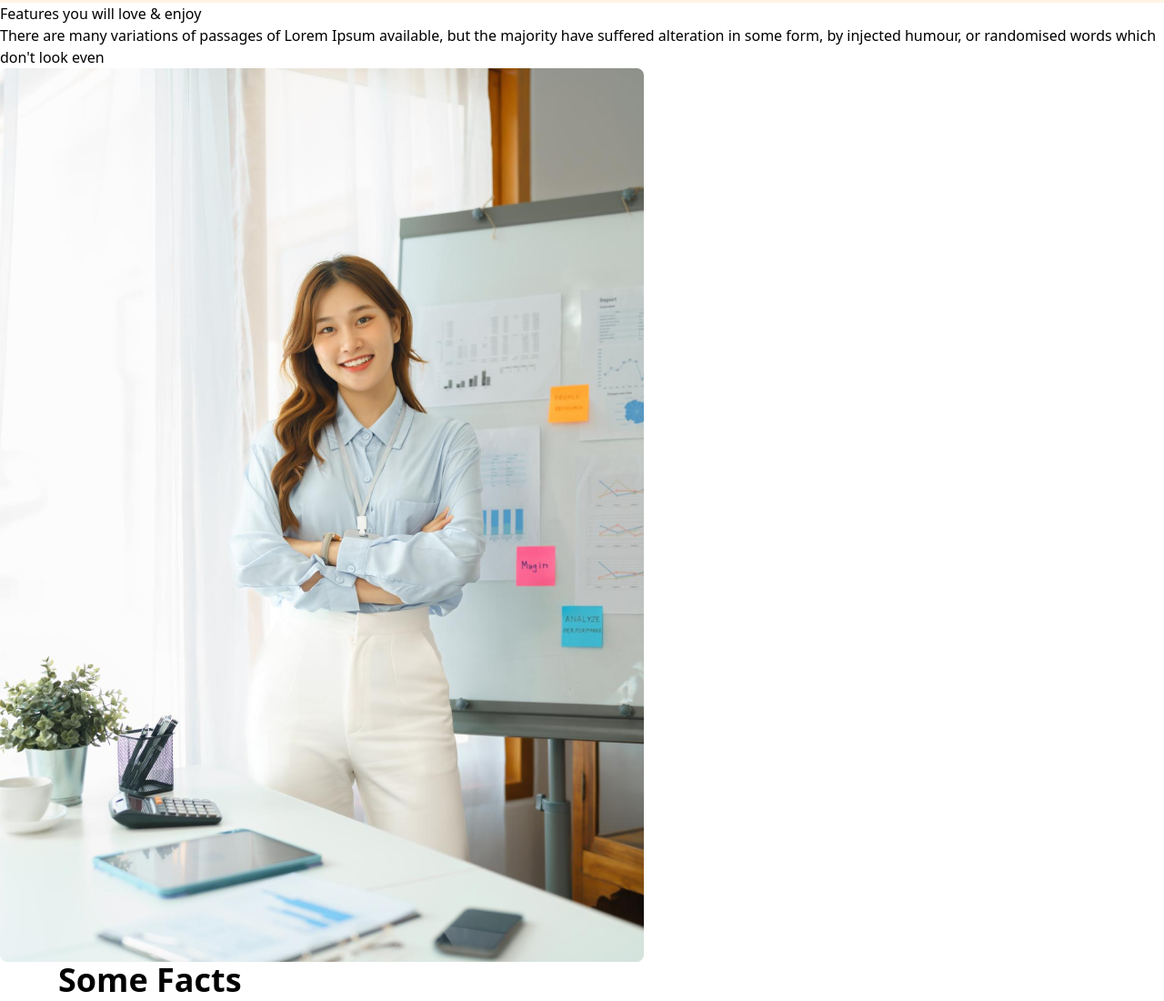
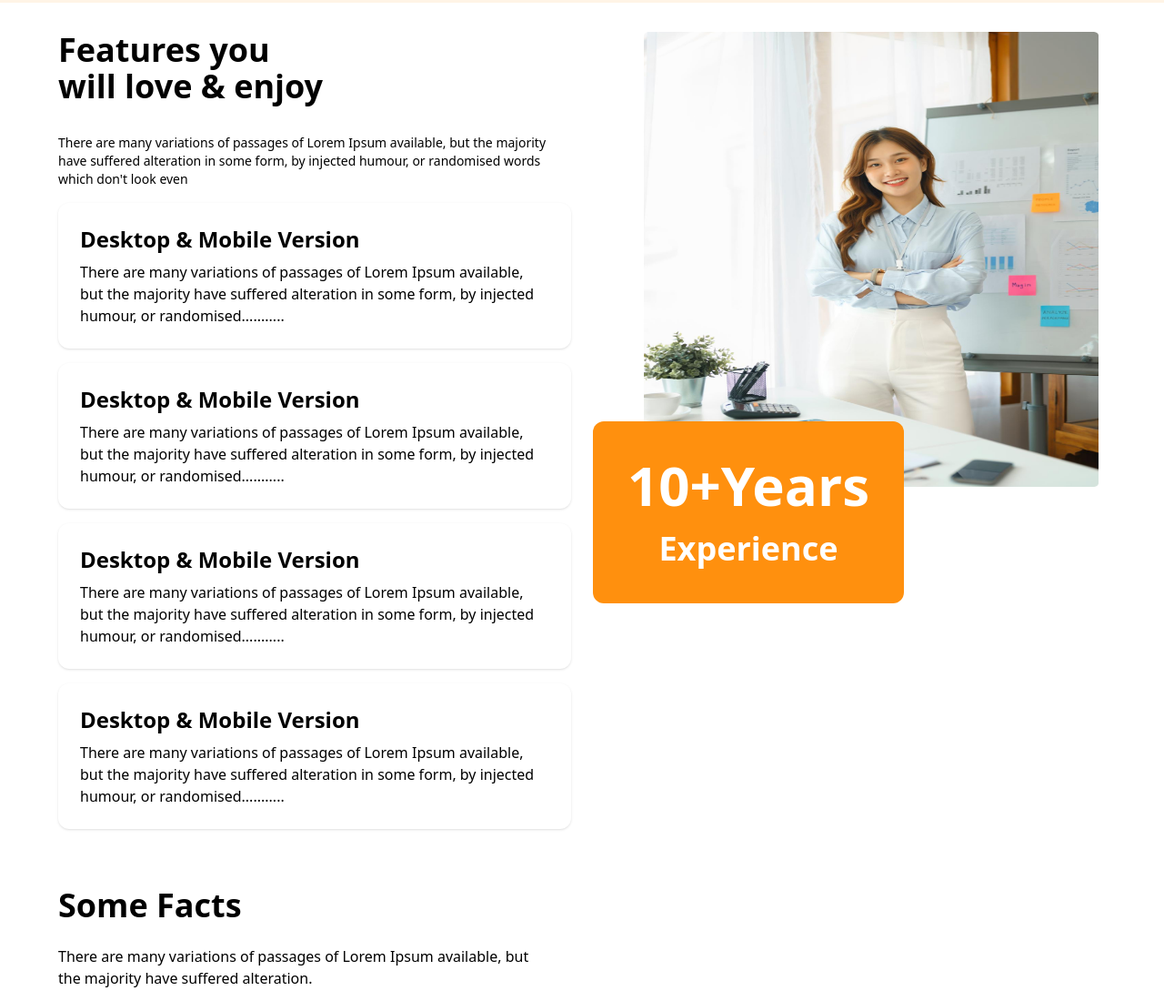
Before and after one commit to shakilwebdeveloper/shakilsecondassigment, a plain HTML site: page index.html in a window 1280 px wide. Shown: the part 1097-2197 px from the top of the page at 91% size. Drawn offline with nearby package versions, Linux system fonts and the light colour scheme.

Commit message:
new file add Now

```diff
--- a/index.html
+++ b/index.html
@@ -30,20 +30,43 @@
     </header>
 
         <!-- This is 3rd Section in My Website -->
-<section>
-<main>
+<section class="mt-8">
+<main class="flex justify-between w-[90%] mx-auto gap-6">
 
-<div>
-<h4>Features you will love & enjoy</h4>
-<p>There are many variations of passages of Lorem Ipsum available, but the majority have suffered alteration in some form, by injected humour, or randomised words which don't look even</p>
+<div class="flex-1">
+<h4 class="text-4xl font-bold w-[300px] ">Features you will love & enjoy</h4>
+
+<p class="mt-8 text-sm">There are many variations of passages of Lorem Ipsum available, but the majority have suffered alteration in some form, by injected humour, or randomised words which don't look even</p>
+
+
+<div class="mt-4 p-6 rounded-xl shadow-sm">
+    <p class="text-2xl font-bold">Desktop & Mobile Version</p>
+    <p class="mt-2">There are many variations of passages of Lorem Ipsum available, but the majority have suffered alteration in some form, by injected humour, or randomised...........</p>
 </div>
 
-<div>
-    <img src="./images/architect.png">
+<div class="mt-4 p-6 rounded-xl shadow-sm">
+    <p class="text-2xl font-bold">Desktop & Mobile Version</p>
+    <p class="mt-2">There are many variations of passages of Lorem Ipsum available, but the majority have suffered alteration in some form, by injected humour, or randomised...........</p>
 </div>
 
+<div class="mt-4 p-6 rounded-xl shadow-sm">
+    <p class="text-2xl font-bold">Desktop & Mobile Version</p>
+    <p class="mt-2">There are many variations of passages of Lorem Ipsum available, but the majority have suffered alteration in some form, by injected humour, or randomised...........</p>
+</div>
 
+<div class="mt-4 p-6 rounded-xl shadow-sm">
+    <p class="text-2xl font-bold">Desktop & Mobile Version</p>
+    <p class="mt-2">There are many variations of passages of Lorem Ipsum available, but the majority have suffered alteration in some form, by injected humour, or randomised...........</p>
+</div>
 
+</div>
+
+<!-- This is 3rd image Section in My Website -->
+
+<div class="flex-1 justify-end">
+<img class="h-[500px] w-[500px] ml-14" src="./images/architect.png">
+<button class="-translate-y-18 mr-32 bg-[#FF900E] w-[342px] h-[200px] rounded-xl text-[#FFFFFF] text-6xl font-bold ">10+Years <br> <span class="text-[#FFFFFF] text-4xl">Experience</span></button>
+</div>
 
 
 
@@ -52,7 +75,7 @@
 
 
     <!-- This is 4th Section in My Website -->
-     <section>
+     <section class=" mt-16">
         <div class="w-[90%] mx-auto ">
             <p class="text-4xl font-bold">Some Facts</p>
             <p class="mt-6">There are many variations of passages of Lorem Ipsum available, but <br> the majority have suffered alteration.</p>
```
